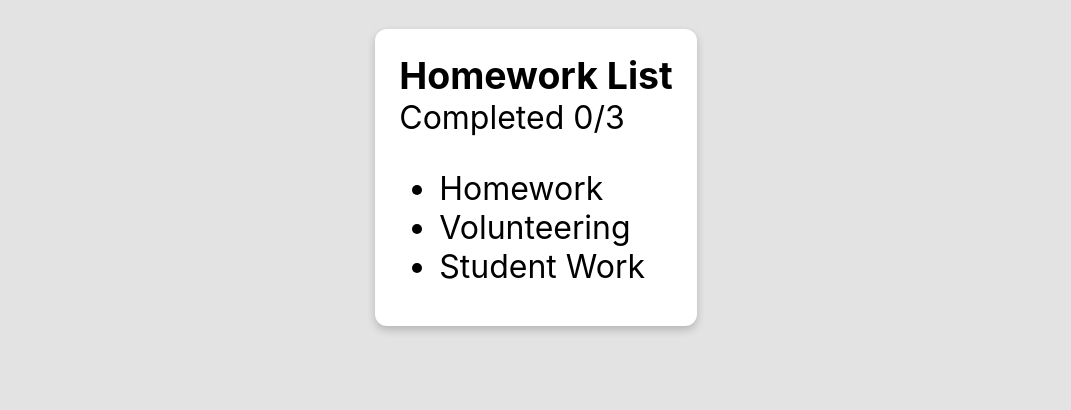
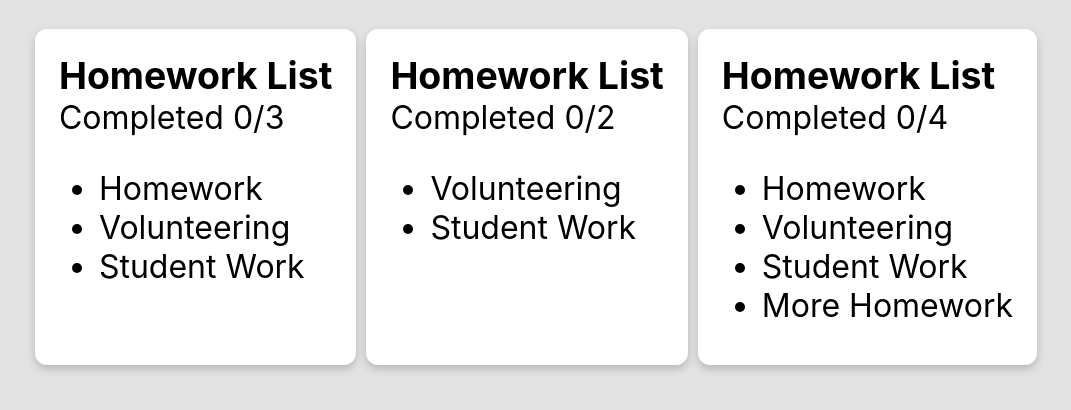
Before and after one commit to DKU-TechUp/hackdku-course-1, a React (Create React App) app: page / in a window 1280 px wide. Shown: the top 410 px of the page, without its empty margins (104-1175 px from the left). Built offline with nearby package versions, Linux system fonts and the light colour scheme.

Commit message:
make listValue a prop

```diff
--- a/src/App.js
+++ b/src/App.js
@@ -4,7 +4,9 @@ import "./App.css";
 function ListHolder(){
   return (
     <div className="list-holder">
-      <List name={"Homework"}/>
+      <List name={"Homework"} listValue={["Homework", "Volunteering", "Student Work"]}/>
+      <List name={"Homework"} listValue={["Volunteering", "Student Work"]}/>
+      <List name={"Homework"} listValue={["Homework", "Volunteering", "Student Work", "More Homework"]}/>
     </div>
   );
 }
@@ -12,7 +14,7 @@ function ListHolder(){
 class List extends Component {
   constructor(props){
     super();
-    this.state = {listValue: ["Homework", "Volunteering", "Student Work"], numCompleted: 0};
+    this.state = { numCompleted: 0 };
     this.countCompleted = this.countCompleted.bind(this);
   }
 
@@ -22,14 +24,14 @@ class List extends Component {
 
   render() {
     const listItems = [];
-    for(const item in this.state.listValue){
-      listItems.push(<ListItem value={this.state.listValue[item]} callback={this.countCompleted} key={item} />);
+    for(const item in this.props.listValue){
+      listItems.push(<ListItem value={this.props.listValue[item]} callback={this.countCompleted} key={item} />);
     }
 
     return (
       <div className="list">
         <h3>{this.props.name} List</h3>
-        <p>Completed {this.state.numCompleted}/{this.state.listValue.length}</p>
+        <p>Completed {this.state.numCompleted}/{this.props.listValue.length}</p>
         <ul>
           {listItems}
         </ul>
```
